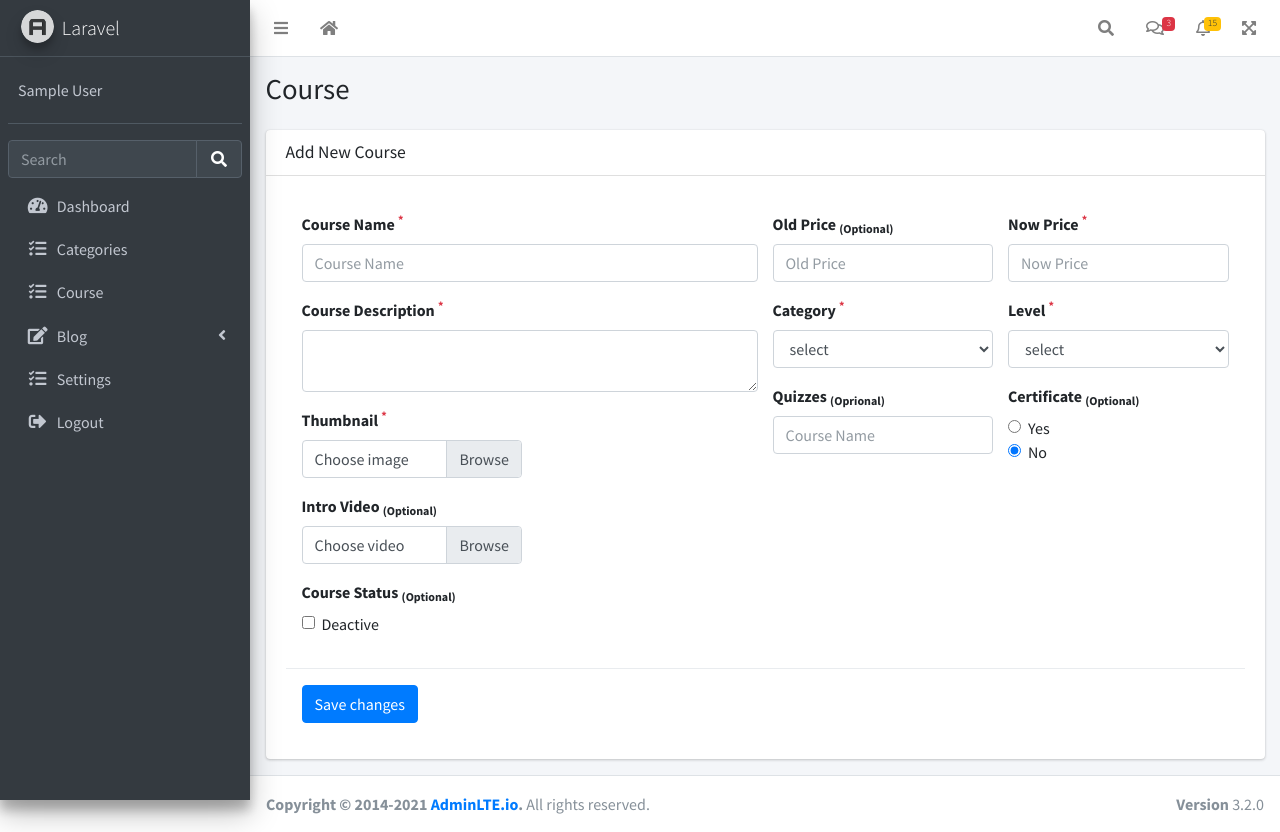
After one commit to jishanhoshen/LMS, a Laravel app: page /admin/course/add in a window 1280 px wide. The commit adds this page. Run offline with Laravel 8, Linux system fonts and the light colour scheme; the visitor is signed in with stand-in values (Sample User, id 1); some libraries are stand-ins or nearby versions.

Commit message:
lms_v0.4.5

```diff
--- a/app/Http/Controllers/CourseController.php
+++ b/app/Http/Controllers/CourseController.php
@@ -4,6 +4,7 @@ namespace App\Http\Controllers;
 
 use App\Models\Course;
 use Illuminate\Http\Request;
+use Illuminate\Support\Str;
 
 class CourseController extends Controller
 {
@@ -16,7 +17,7 @@ class CourseController extends Controller
     {
         $courses = Course::select('*')->get();
 
-        return view('course',['courses'=>$courses]);
+        return view('course', ['courses' => $courses]);
     }
     /**
      * Display a listing of the resource.
@@ -25,9 +26,9 @@ class CourseController extends Controller
      */
     public function single()
     {
-        $course = Course::select('*')->where('id',1)->get();
+        $course = Course::select('*')->where('id', 1)->get();
 
-        return view('course-single',['course'=>$course[0]]);
+        return view('course-single', ['course' => $course[0]]);
     }
 
 
@@ -51,7 +52,7 @@ class CourseController extends Controller
      */
     public function index()
     {
-
+        return view('admin.course');
     }
 
     /**
@@ -61,7 +62,7 @@ class CourseController extends Controller
      */
     public function create()
     {
-        //
+        return view('admin.addcourse');
     }
 
     /**
@@ -72,7 +73,53 @@ class CourseController extends Controller
      */
     public function store(Request $request)
     {
-        //
+        $request->validate([
+            'courseName' => 'required',
+            'courseDesc' => 'required',
+            'nowPrice' => 'required',
+            'courseCategory' => 'required',
+            'courseLevel' => 'required',
+            'courseIntro' => 'required|mimes:mp4,ogx,oga,ogv,ogg,webm|max:6144',
+            'courseThumbnail' => 'required|image|mimes:jpeg,png,jpg,gif,svg,webp|max:2048',
+        ]);
+
+        $data = $request->all();
+
+        $course = new Course();
+        $course->name = $request->courseName;
+        $course->category = $request->courseCategory;
+        $course->desc = $request->courseDesc;
+        $course->price = $request->nowPrice;
+
+        if ($request->has('oldPrice')) {
+            $course->old_price = $request->oldPrice;
+        }
+
+
+        if ($request->hasFile('courseThumbnail')) {
+            $image = $request->file('courseThumbnail');
+            $imageExt = $image->getClientOriginalExtension();
+            $imageName = 'course_' . $course->id . '.' . $imageExt;
+            $image->move(public_path() . '/assets/images/course/', $imageName);
+        } else {
+            $imageName = 'noimage';
+        }
+
+        if ($request->has('courseIntro')) {
+            $video = $request->file('courseIntro');
+            $videoExt = $video->getClientOriginalExtension();
+            $videoName = 'course_' . $course->id . '.' . $videoExt;
+            $video->move(public_path() . '/assets/videos/course/', $videoName);
+        } else {
+            $videoName = 'novideo';
+        }
+
+        return response()->json([
+            "data" => $data,
+            "image" => $imageName,
+            "video" => $request->file('courseIntro'),
+            "short_desc" =>  $short_text
+        ]);
     }
 
     /**
--- /dev/null
+++ b/resources/views/admin/addcourse.blade.php
@@ -0,0 +1,204 @@
+@extends('admin.layout.app')
+
+@section('content')
+<!-- Content Wrapper. Contains page content -->
+<div class="content-wrapper">
+    <!-- Content Header (Page header) -->
+    <div class="content-header">
+        <div class="container-fluid">
+            <div class="row mb-2">
+                <div class="col-sm-6">
+                    <h1 class="m-0">Course</h1>
+                </div>
+            </div><!-- /.row -->
+        </div><!-- /.container-fluid -->
+    </div>
+    <!-- /.content-header -->
+    <!-- Main content -->
+    <section class="content">
+        <div class="container-fluid">
+            <div class="row">
+                <div class="col-12">
+                    <div class="card">
+                        <div class="card-header">
+                            <h3 class="card-title">Add New Course</h3>
+                        </div>
+                        <!-- /.card-header -->
+                        <div class="card-body">
+                            <form action="{{ route('storeCourse') }}" method="post" id="getCourse" enctype="multipart/form-data">
+                                @csrf
+                                <div class="modal-body">
+                                    <div class="row">
+                                        <div class="col-6">
+                                            <div class="form-group">
+                                                <label for="courseName">Course Name <sup class="text-danger">*</sup> </label>
+                                                <input type="text" class="form-control" name="courseName" id="courseName" placeholder="Course Name" required>
+                                            </div>
+                                            <div class="form-group">
+                                                <label for="courseDesc">Course Description <sup class="text-danger">*</sup> </label>
+                                                <textarea type="text" class="form-control" name="courseDesc" id="courseDesc" required></textarea>
+                                            </div>
+                                            <div class="row">
+                                                <div class="col-6">
+                                                    <div class="form-group">
+                                                        <label for="courseThumbnail">Thumbnail <sup class="text-danger">*</sup> </label>
+                                                        <div class="custom-file">
+                                                            <input type="file" class="custom-file-input" id="courseThumbnail" accept="image/*" onchange="loadFile(event)" name="courseThumbnail" required>
+                                                            <label class="custom-file-label" for="courseThumbnail">Choose image</label>
+                                                        </div>
+                                                    </div>
+                                                </div>
+                                                <div class="col-6">
+                                                    <img src="" id="courseThumbnailPreview" style="height:inherit;width:inherit;display:none">
+                                                </div>
+                                            </div>
+                                            <div class="row">
+                                                <div class="col-6">
+                                                    <div class="form-group">
+                                                        <label for="courseIntro">Intro Video <sub>(Optional)</sub> </label>
+                                                        <div class="custom-file">
+                                                            <input type="file" class="custom-file-input" id="courseIntro" name="courseIntro" accept="video/*" onchange="loadFile(event)">
+                                                            <label class="custom-file-label" for="courseIntro">Choose video</label>
+                                                        </div>
+                                                    </div>
+                                                </div>
+                                                <div class="col-6">
+                                                    <video src="" id="courseIntroPreview" controls style="height:inherit;width:inherit;display:none"></video>
+                                                </div>
+                                            </div>
+
+                                            <div class="form-group">
+                                                <label>Course Status <sub>(Optional)</sub></label>
+                                                <div class="form-check">
+                                                    <input type="checkbox" class="form-check-input" name="courseStatus" id="courseStatus">
+                                                    <label class="form-check-label" for="courseStatus">Deactive</label>
+                                                </div>
+                                            </div>
+                                        </div>
+                                        <div class="col-6">
+                                            <div class="row">
+                                                <div class="col-6">
+                                                    <div class="form-group">
+                                                        <label for="oldPrice">Old Price <sub>(Optional)</sub> </label>
+                                                        <input type="text" class="form-control" name="oldPrice" id="oldPrice" placeholder="Old Price">
+                                                    </div>
+                                                </div>
+                                                <div class="col-6">
+                                                    <div class="form-group">
+                                                        <label for="nowPrice">Now Price <sup class="text-danger">*</sup> </label>
+                                                        <input type="text" class="form-control" name="nowPrice" id="nowPrice" placeholder="Now Price" required>
+                                                    </div>
+                                                </div>
+                                                <div class="col-6">
+                                                    <div class="form-group">
+                                                        <label for="courseCategory">Category <sup class="text-danger">*</sup> </label>
+                                                        <select class="form-control" id="courseCategory" name="courseCategory" required>
+                                                            <option>select</option>
+                                                            <option>option 1</option>
+                                                            <option>option 2</option>
+                                                            <option>option 3</option>
+                                                            <option>option 4</option>
+                                                            <option>option 5</option>
+                                                        </select>
+                                                    </div>
+                                                </div>
+                                                <div class="col-6">
+                                                    <div class="form-group">
+                                                        <label for="courseLevel">Level <sup class="text-danger">*</sup> </label>
+                                                        <select class="form-control" id="courseLevel" name="courseLevel" required>
+                                                            <option>select</option>
+                                                            <option>option 1</option>
+                                                            <option>option 2</option>
+                                                            <option>option 3</option>
+                                                            <option>option 4</option>
+                                                            <option>option 5</option>
+                                                        </select>
+                                                    </div>
+                                                </div>
+                                                <div class="col-6">
+                                                    <div class="form-group">
+                                                        <label for="courseQuiz">Quizzes <sub>(Oprional)</sub></label>
+                                                        <input type="number" class="form-control" name="courseQuiz" id="courseQuiz" placeholder="Course Name">
+                                                    </div>
+                                                </div>
+                                                <div class="col-6">
+                                                    <div class="form-group">
+                                                        <label>Certificate <sub>(Optional)</sub></label>
+                                                        <div class="form-check">
+                                                            <input class="form-check-input" type="radio" name="courseCertificate" value="yes">
+                                                            <label class="form-check-label">Yes</label>
+                                                        </div>
+                                                        <div class="form-check">
+                                                            <input class="form-check-input" type="radio" name="courseCertificate" value="no" checked="">
+                                                            <label class="form-check-label">No</label>
+                                                        </div>
+                                                    </div>
+                                                </div>
+                                            </div>
+                                        </div>
+                                    </div>
+                                </div>
+                                <div class="modal-footer justify-content-between">
+                                    <button type="submit" class="btn btn-primary">Save changes</button>
+                                </div>
+                            </form>
+                        </div>
+                        <!-- /.card-body -->
+                    </div>
+                    <!-- /.card -->
+                </div>
+                <!-- /.col -->
+            </div>
+            <!-- /.row -->
+        </div>
+        <!-- /.container-fluid -->
+    </section>
+    <!-- /.content -->
+</div>
+<!-- /.content-wrapper -->
+<script>
+    var loadFile = (event) => {
+        var output;
+        if (event.target.name == 'courseThumbnail') {
+            output = document.getElementById('courseThumbnailPreview');
+        } else {
+            output = document.getElementById('courseIntroPreview');
+        }
+        output.style.display = "block";
+        output.src = URL.createObjectURL(event.target.files[0]);
+        output.onload = function() {
+            URL.revokeObjectURL(output.src) // free memory
+        }
+    };
+    $(function() {
+
+        $('#getCourse').submit(function(e) {
+            e.preventDefault();
+            var form = new FormData(this);
+            var formPro = $(this);
+            var actionUrl = formPro.attr('action');
+            var Method = formPro.attr('method');
+            $.ajax({
+                type: Method,
+                url: actionUrl,
+                data: form,
+                success: function(responce) {
+                    console.log(responce);
+                    // $('#service').DataTable().ajax.reload();
+                    // $('#getService')[0].reset();
+                    // $('#modal-default').modal('toggle');
+                    // $(document).Toasts('create', {
+                    //     class: 'bg-success fade',
+                    //     title: 'Success',
+                    //     subtitle: 'Category',
+                    //     body: 'New Category Successfully Added'
+                    // });
+                },
+                cache: false,
+                contentType: false,
+                processData: false
+            });
+        });
+    });
+</script>
+@endsection
--- a/resources/views/admin/layout/app.blade.php
+++ b/resources/views/admin/layout/app.blade.php
@@ -334,6 +334,13 @@
                                 <p>Categories</p>
                             </a>
                         </li>
+                        <li class="nav-item">
+                            <a href="{{ route('course') }}"
+                                class="nav-link {{ request()->is('admin/course') ? 'active' : '' }}">
+                                <i class="nav-icon fas fa-tasks"></i>
+                                <p>Course</p>
+                            </a>
+                        </li>
 
                         <li class="nav-item ">
                             <a href="#" class="nav-link ">
--- a/resources/views/course-single.blade.php
+++ b/resources/views/course-single.blade.php
@@ -15,11 +15,9 @@
                 <div class="col-lg-5 col-12">
                     <div class="pageheader-content">
                         <div class="course-category">
-                            <a href="#" class="course-cate">Adobe XD</a>
-                            <a href="#" class="course-offer">30% Off</a>
+                            <a href="#" class="course-cate">{{ $course->category }}</a>
                         </div>
                         <h2 class="phs-title">{{ $course->name }}</h2>
-                        <p class="phs-desc">{{ $course->short_desc }}</p>
                         <div class="phs-thumb">
                             <img src="{{ asset('assets/images/pageheader/03.jpg') }}" alt="">
                             <span>Jhon</span>
--- a/routes/web.php
+++ b/routes/web.php
@@ -45,12 +45,13 @@ Route::prefix('admin')->middleware('auth')->group(function () {
         Route::delete('delete/{id}', [ServiceController::class, 'destroy'])->name('destroyService');
     });
 
-    Route::prefix('portfolio')->group(function () {
-        Route::get('/', [PortfolioController::class, 'index'])->name('portfolio');
-        Route::get('add', [PortfolioController::class, 'create'])->name('addPortfolio');
-        Route::post('store', [PortfolioController::class, 'store'])->name('storePortfolio');
-        Route::post('thumb', [PortfolioController::class, 'setThumb'])->name('addthumbPortfilio');
+    Route::prefix('course')->group(function ()
+    {
+        Route::get('/', [CourseController::class, 'index'])->name('course');
+        Route::get('/add', [CourseController::class, 'create'])->name('add-course');
+        Route::post('/store', [CourseController::class, 'store'])->name('storeCourse');
     });
+
     Route::prefix('setting')->group(function () {
         Route::get('/', [SettingController::class, 'index'])->name('setting');
         Route::post('settingUpdate', [SettingController::class, 'settingUpdate'])->name('settingUpdate');
```
Also changed, not shown: resources/views/admin/addportfolio.blade.php (deleted, +0 -81 lines), resources/views/admin/course.blade.php (renamed from resources/views/admin/portfolio.blade.php, +42 -50 lines), resources/views/layouts/app.blade.php (+24 -111 lines), database/migrations/2022_10_13_134619_create_courses_table.php, public/assets/images/course/course_.jpg (added), 1 other file.
